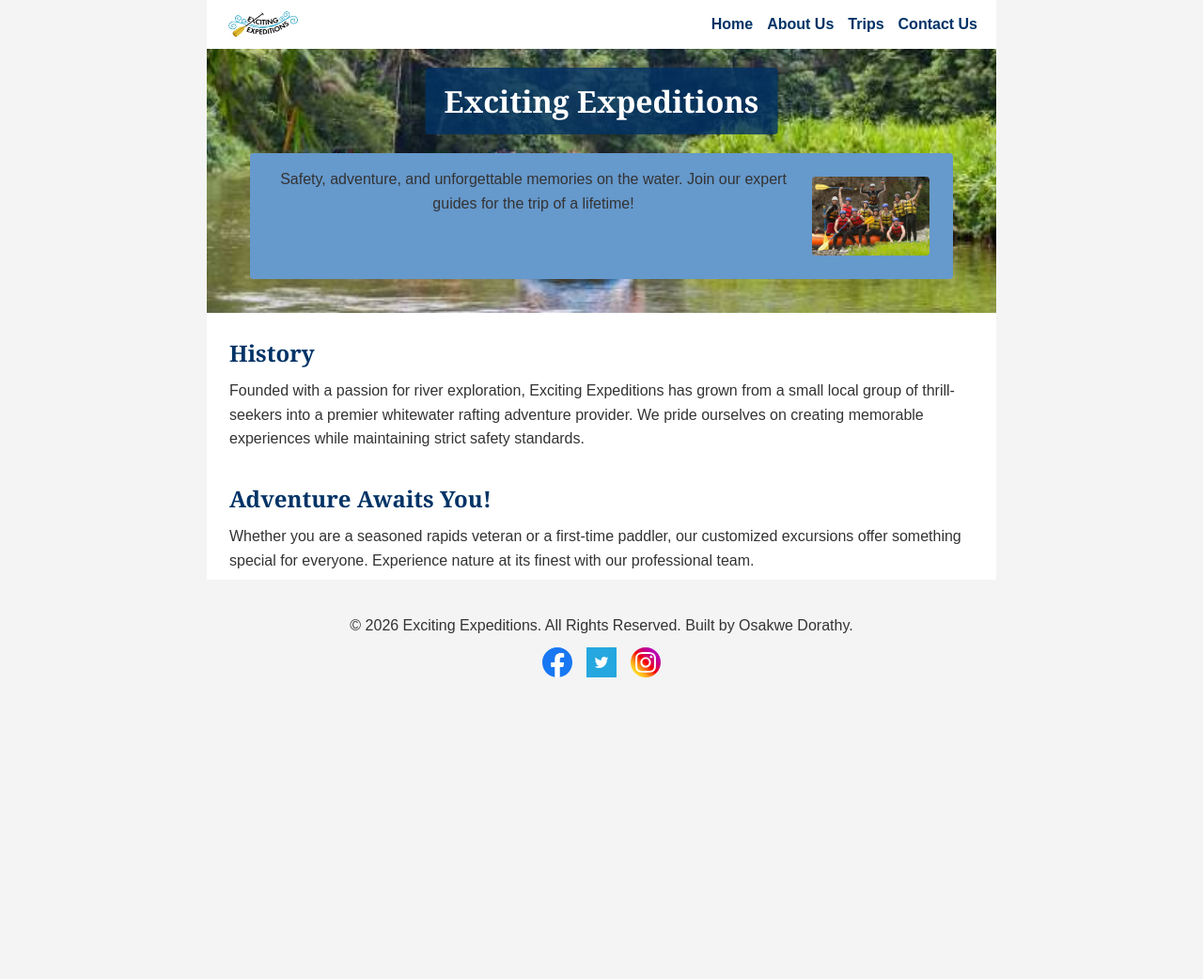
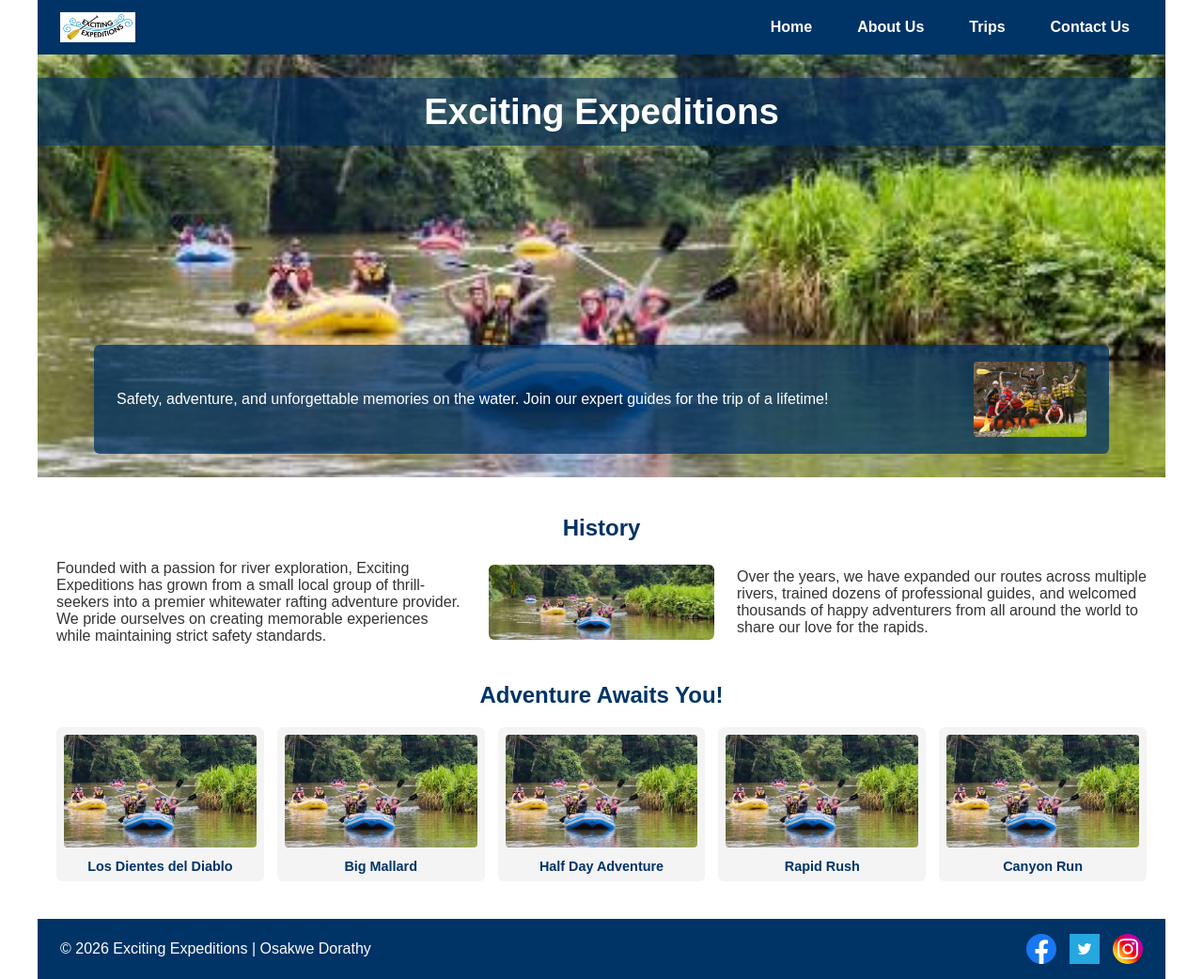
Before and after one commit to didi253-art/wdd130, a plain HTML site: page wwr/about.html in a window 1280 px wide. Shown: the whole page at 94% size. Before the commit the page ends 800 px from the top, so only its background shows below. Drawn offline with Linux system fonts and the light colour scheme.

Commit message:
Update about page styling and fixes

```diff
--- a/wwr/about.html
+++ b/wwr/about.html
@@ -1,17 +1,18 @@
 <!DOCTYPE html>
-<html lang="en">
+<html lang="en-US">
 
 <head>
     <meta charset="UTF-8">
     <meta name="viewport" content="width=device-width, initial-scale=1.0">
+    <meta name="description" content="Learn about Exciting Expeditions, our history on the river, and the whitewater rafting adventures waiting for you.">
+    <meta name="author" content="Osakwe Dorathy">
     <title>About Us - Exciting Expeditions</title>
-    <meta name="description" content="Discover Exciting Expeditions, our history, safety standards, and thrilling whitewater rafting trips.">
-    <meta name="author" content="Osakwe Dorathy">
     <link rel="stylesheet" href="styles/rafting.css">
 </head>
 
 <body>
     <header>
+        <div class="header-container">
             <img src="images/logo.png" alt="Exciting Expeditions Logo">
             <nav>
                 <a href="index.html">Home</a>
@@ -19,31 +20,61 @@
                 <a href="trips.html">Trips</a>
                 <a href="contact.html">Contact Us</a>
             </nav>
+        </div>
     </header>
+
     <main>
         <div class="hero">
-            <img src="images/hero.png" alt="Rafting Expeditions Hero Image">
+            <img src="images/hero.png" alt="Rafting adventure on river rapids">
             <h1>Exciting Expeditions</h1>
             <article>
-                <img src="images/client.png" alt="Happy client enjoying a rafting trip">
+                <img src="images/client.png" alt="Happy clients enjoying a rafting trip">
                 <p>Safety, adventure, and unforgettable memories on the water. Join our expert guides for the trip of a lifetime!</p>
             </article>
         </div>
-        <section>
+
+        <section class="history">
             <h2>History</h2>
+            <div class="history-content">
                 <p>Founded with a passion for river exploration, Exciting Expeditions has grown from a small local group of thrill-seekers into a premier whitewater rafting adventure provider. We pride ourselves on creating memorable experiences while maintaining strict safety standards.</p>
+                <img src="images/hero.png" alt="Early rafting exploration on the river">
+                <p>Over the years, we have expanded our routes across multiple rivers, trained dozens of professional guides, and welcomed thousands of happy adventurers from all around the world to share our love for the rapids.</p>
+            </div>
         </section>
-        <section>
+
+        <section class="adventures">
             <h2>Adventure Awaits You!</h2>
-            <p>Whether you are a seasoned rapids veteran or a first-time paddler, our customized excursions offer something special for everyone. Experience nature at its finest with our professional team.</p>
+            <div class="adventure-grid">
+                <figure>
+                    <img src="images/hero.png" alt="Los Dientes del Diablo rapids">
+                    <figcaption>Los Dientes del Diablo</figcaption>
+                </figure>
+                <figure>
+                    <img src="images/hero.png" alt="Big Mallard rapids">
+                    <figcaption>Big Mallard</figcaption>
+                </figure>
+                <figure>
+                    <img src="images/hero.png" alt="Half Day Adventure route">
+                    <figcaption>Half Day Adventure</figcaption>
+                </figure>
+                <figure>
+                    <img src="images/hero.png" alt="Rapid Rush excursion">
+                    <figcaption>Rapid Rush</figcaption>
+                </figure>
+                <figure>
+                    <img src="images/hero.png" alt="Canyon Run expedition">
+                    <figcaption>Canyon Run</figcaption>
+                </figure>
+            </div>
         </section>
     </main>
+
     <footer>
-        <p>&copy; 2026 Exciting Expeditions. All Rights Reserved. Built by Osakwe Dorathy.</p>
-        <nav class="socialmedia">
-            <a href="https://facebook.com" target="_blank"><img src="images/facebook.svg" alt="Facebook Icon"></a>
-            <a href="https://twitter.com" target="_blank"><img src="images/twitter.png" alt="Twitter Icon"></a>
-            <a href="https://instagram.com" target="_blank"><img src="images/instagram.svg" alt="Instagram Icon"></a>
+        <p>&copy; 2026 Exciting Expeditions | Osakwe Dorathy</p>
+        <nav class="social-icons">
+            <a href="https://facebook.com" target="_blank"><img src="images/facebook.svg" alt="Facebook"></a>
+            <a href="https://twitter.com" target="_blank"><img src="images/twitter.png" alt="Twitter"></a>
+            <a href="https://instagram.com" target="_blank"><img src="images/instagram.svg" alt="Instagram"></a>
         </nav>
     </footer>
 </body>
--- a/wwr/styles/rafting.css
+++ b/wwr/styles/rafting.css
@@ -1,38 +1,26 @@
-:root {
-    --primary-color: #003366;
-    --secondary-color: #6699CC;
-    --accent1-color: #333333;
-    --accent2-color: #F4F4F4;
-    --heading-font: Georgia, serif;
-    --body-font: Arial, sans-serif;
-}
-
 * {
+    box-sizing: border-box;
     margin: 0;
     padding: 0;
-    box-sizing: border-box;
 }
 
 body {
-    font-family: var(--body-font);
-    color: var(--accent1-color);
-    background-color: var(--accent2-color);
-    line-height: 1.6;
+    font-family: Arial, sans-serif;
+    color: #333;
+    max-width: 1200px;
+    margin: 0 auto;
 }
 
-header,
-main,
-footer {
-    width: 840px;
-    margin: 0 auto;
-    background-color: #ffffff;
+/* Header with CSS Grid */
+header {
+    background-color: #003366;
+    padding: 12px 24px;
 }
 
-header {
-    display: flex;
+.header-container {
+    display: grid;
+    grid-template-columns: 120px 1fr;
     align-items: center;
-    justify-content: space-between;
-    padding: 10px 20px;
 }
 
 header img {
@@ -40,92 +28,166 @@ header img {
     height: auto;
 }
 
+/* Navigation with Flexbox */
 header nav {
     display: flex;
-    gap: 15px;
+    justify-content: flex-end;
+    gap: 20px;
 }
 
 header nav a {
+    color: #ffffff;
     text-decoration: none;
-    color: var(--primary-color);
     font-weight: bold;
+    padding: 8px 14px;
 }
 
-h1,
-h2 {
-    font-family: var(--heading-font);
-    color: var(--primary-color);
-    margin-bottom: 8px;
+header nav a:hover {
+    background-color: rgba(255, 255, 255, 0.2);
+    border-radius: 4px;
 }
 
-section,
-article {
-    margin: 16px;
-    padding: 8px;
+/* Hero Section with Sharp Image Rendering & Transparent Overlays */
+.hero {
+    position: relative;
+    width: 100%;
+    overflow: hidden;
 }
 
-.hero {
-    position: relative;
-    text-align: center;
-}
-
-.hero img {
+.hero > img {
+    display: block;
     width: 100%;
-    height: auto;
-    display: block;
+    height: 450px;
+    object-fit: cover;
+    image-rendering: -webkit-optimize-contrast;
 }
 
 .hero h1 {
     position: absolute;
-    top: 20px;
-    left: 50%;
-    transform: translateX(-50%);
-    background-color: rgba(0, 51, 102, 0.8);
+    top: 25px;
+    left: 0;
+    width: 100%;
+    text-align: center;
+    background-color: rgba(0, 51, 102, 0.6);
     color: #ffffff;
-    padding: 10px 20px;
-    border-radius: 4px;
+    padding: 14px 0;
+    font-size: 2.4rem;
 }
 
 .hero article {
     position: absolute;
-    bottom: 20px;
-    left: 30px;
-    right: 30px;
-    background-color: var(--secondary-color);
-    color: var(--accent1-color);
-    padding: 15px;
+    bottom: 25px;
+    left: 5%;
+    right: 5%;
+    background-color: rgba(0, 51, 102, 0.75);
+    color: #ffffff;
+    padding: 18px 24px;
+    border-radius: 6px;
+    display: flex;
+    flex-direction: row-reverse;
+    align-items: center;
+    justify-content: space-between;
+    gap: 20px;
+}
+
+.hero article img {
+    width: 120px;
+    height: auto;
+    max-height: 90px;
+    object-fit: contain;
+    border-radius: 4px;
+    flex-shrink: 0;
+}
+
+/* History Section with CSS Grid */
+.history {
+    margin: 40px 0;
+    padding: 0 20px;
+}
+
+.history h2 {
+    text-align: center;
+    color: #003366;
+    margin-bottom: 20px;
+}
+
+.history-content {
+    display: grid;
+    grid-template-columns: 1fr 240px 1fr;
+    gap: 24px;
+    align-items: center;
+}
+
+.history-content img {
+    width: 100%;
+    height: auto;
+    border-radius: 6px;
+}
+
+/* Adventures Section with Flexbox */
+.adventures {
+    margin: 40px 0;
+    padding: 0 20px;
+}
+
+.adventures h2 {
+    text-align: center;
+    color: #003366;
+    margin-bottom: 20px;
+}
+
+.adventure-grid {
+    display: flex;
+    justify-content: space-between;
+    gap: 14px;
+}
+
+.adventure-grid figure {
+    flex: 1;
+    background-color: #f4f4f4;
+    padding: 8px;
+    border-radius: 6px;
+    text-align: center;
+}
+
+.adventure-grid img {
+    width: 100%;
+    height: 120px;
+    object-fit: cover;
     border-radius: 4px;
 }
 
-.hero article img {
-    float: right;
-    width: 125px;
-    margin: 10px;
-    border-radius: 4px;
+.adventure-grid figcaption {
+    margin-top: 8px;
+    font-size: 0.9rem;
+    font-weight: bold;
+    color: #003366;
 }
 
-section {
-    background-color: #ffffff;
+/* Footer & Compact Social Media Icons */
+footer {
+    background-color: #003366;
+    color: #ffffff;
+    padding: 16px 24px;
+    margin-top: 40px;
+    display: flex;
+    justify-content: space-between;
+    align-items: center;
 }
 
-footer {
-    text-align: center;
-    padding: 20px 0;
-    background-color: var(--accent2-color);
+.social-icons {
+    display: flex;
+    align-items: center;
+    gap: 14px;
 }
 
-footer .socialmedia {
-    display: flex;
-    justify-content: center;
-    gap: 15px;
-    margin-top: 10px;
+.social-icons a {
+    display: inline-block;
+    line-height: 0;
 }
 
-footer .socialmedia a {
-    text-decoration: none;
-}
-
-footer .socialmedia img {
+.social-icons img {
     width: 32px;
     height: 32px;
+    object-fit: contain;
 }
```
Lines whose indentation alone changed are shown as unchanged.
